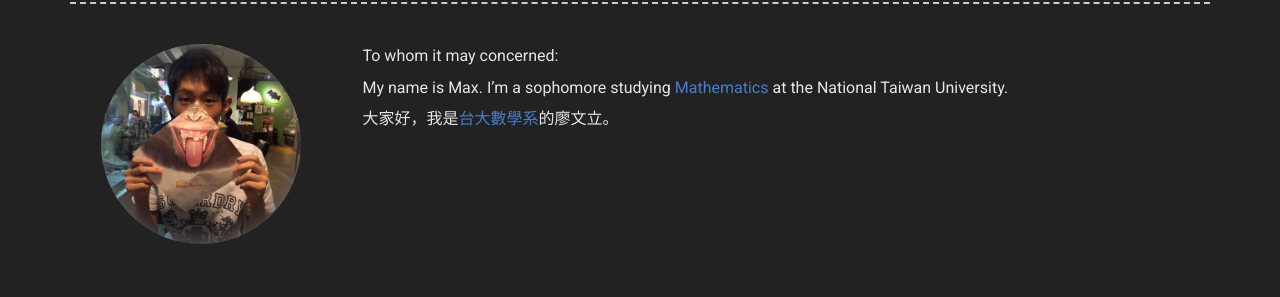
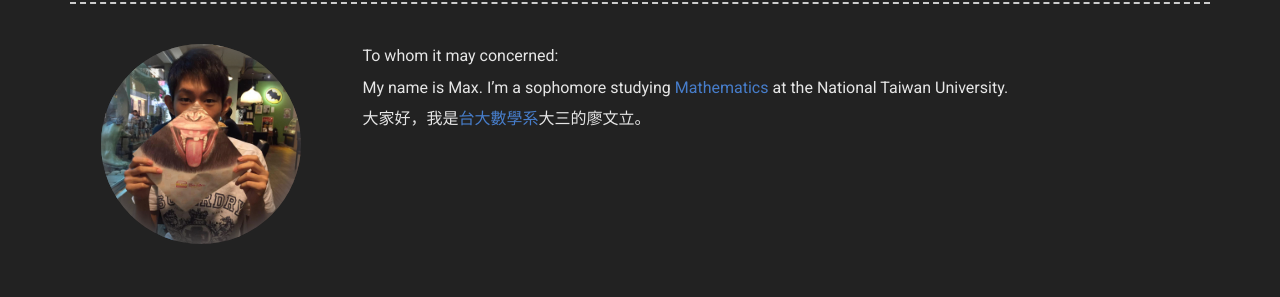
Before and after one commit to max90156/test-website, a Jekyll site: the page built from index.md, in a window 1280 px wide and 900 px high. Shown: the part 285-582 px from the top of the window. Built offline with Jekyll 4.4.1, drawn with Linux system fonts in a browser that asks for light colours; nearby versions of some CDN libraries.

Commit message:
Update _config.yml

```diff
--- a/_config.yml
+++ b/_config.yml
@@ -56,7 +56,7 @@ about_content: | # this will include new lines to allow paragraphs
 
   My name is Max. I'm a sophomore studying [Mathematics](http://www.math.ntu.edu.tw/) at the National Taiwan University.
 
-  大家好，我是[台大數學系](http://www.math.ntu.edu.tw/)的廖文立。
+  大家好，我是[台大數學系](http://www.math.ntu.edu.tw/)大三的廖文立。
 
 content:
   - title: Education
```
